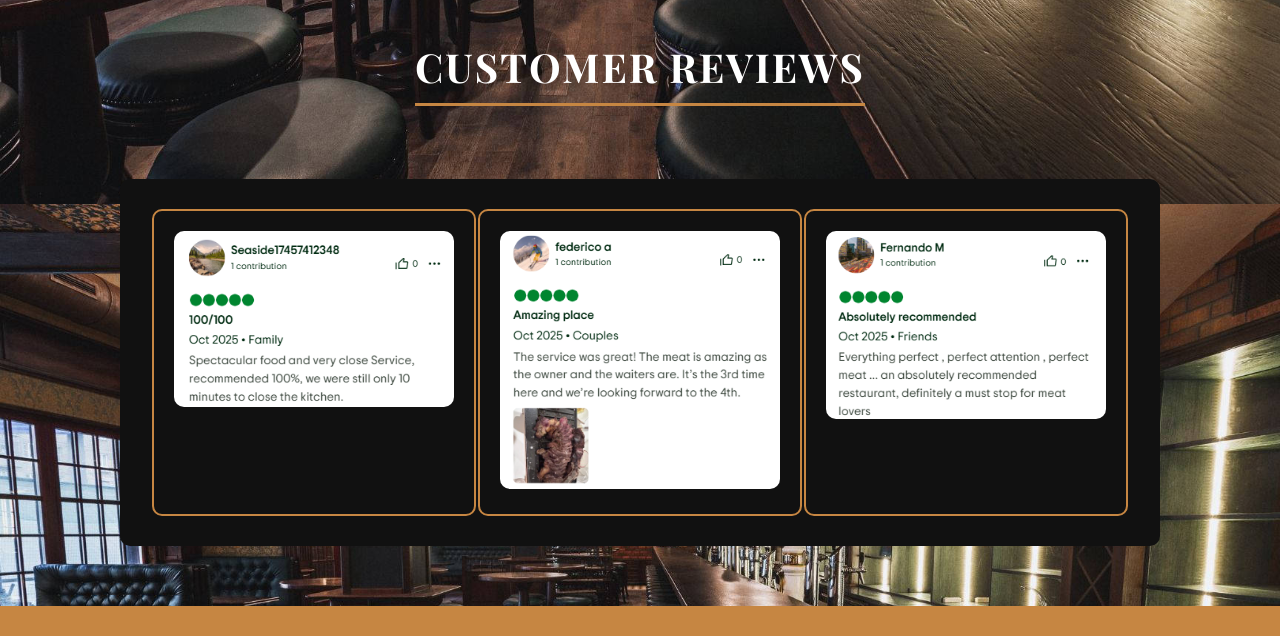
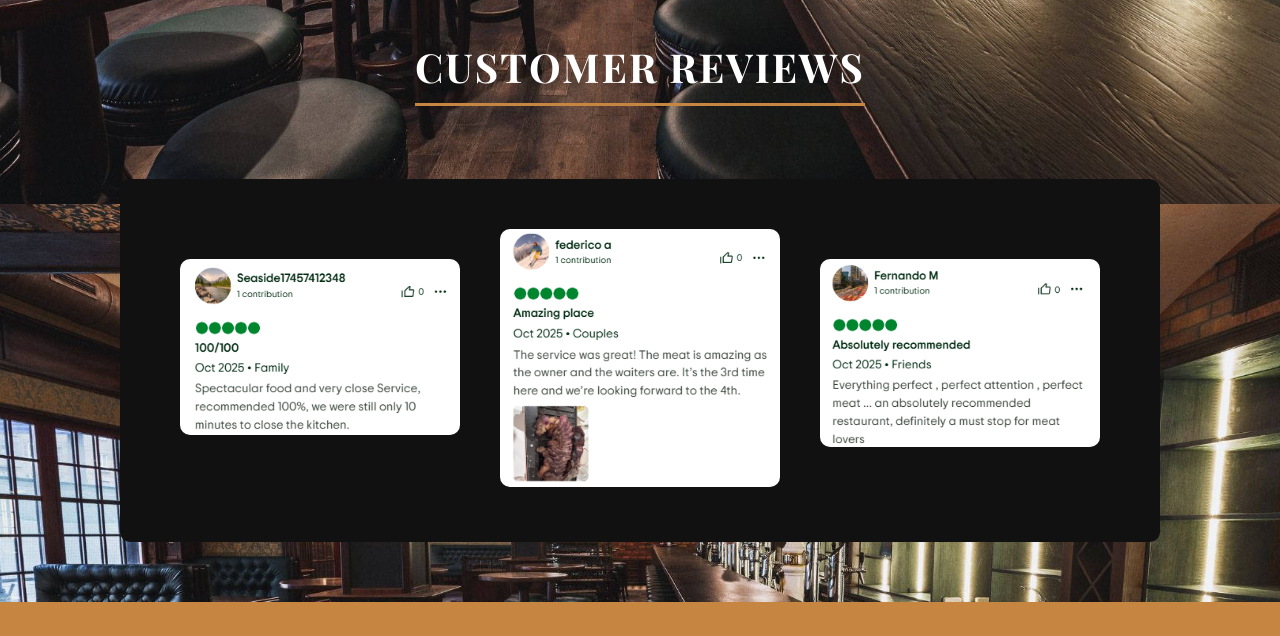
Before and after one commit to heectoor7/greatMeat, a plain HTML site: page index.html in a window 1280 px wide. Shown: the part 2996-3632 px from the top of the page. Drawn offline with nearby package versions, Linux system fonts and the light colour scheme.

Commit message:
reseñas

```diff
--- a/index.html
+++ b/index.html
@@ -167,16 +167,16 @@
         </div>
 
         <div class="reviews">
-            <div class="tarjetaMenu">
-                <img src="img/reseña1.png" alt="">
+            <div class="tarjetaReview">
+                <img src="img/reseña1.png" alt="reseña1" style="margin-top: 30px;">
             </div>
 
-            <div class="tarjetaMenu">
-                <img src="img/reseña2.png" alt="">
+            <div class="tarjetaReview">
+                <img src="img/reseña2.png" alt="reseña2">
             </div>
 
-            <div class="tarjetaMenu">
-                <img src="img/reseña3.png" alt="">
+            <div class="tarjetaReview">
+                <img src="img/reseña3.png" alt="reseña3" style="margin-top: 30px;">
             </div>
         </div>
     </div>
--- a/style.css
+++ b/style.css
@@ -203,7 +203,7 @@ input, select {
 --------------------------------------------------- */
 .reviews {
     display: flex;
-    justify-content: space-evenly;
+    justify-content: center;
     background-color: #111;
     padding: 30px;
     border-radius: 10px;
@@ -211,6 +211,16 @@ input, select {
     font-size: 18px;
 }
 
+.tarjetaReview {
+    width: 280px;
+    background-color: #111;
+    padding: 20px;
+}
+
+.tarjetaReview img {
+    width: 100%;
+    border-radius: 10px;
+}
 
 /* ---------------------------------------------------
    FOOTER ELEGANTE
```
